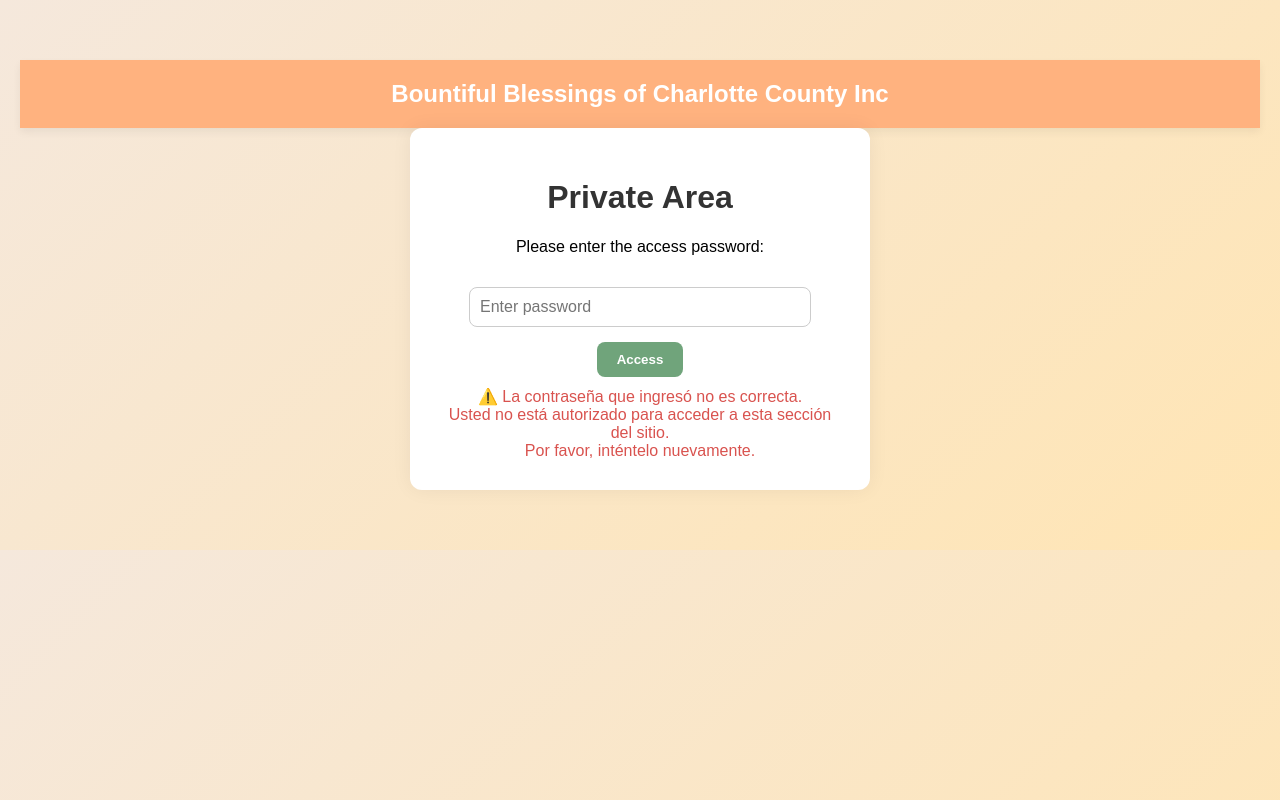
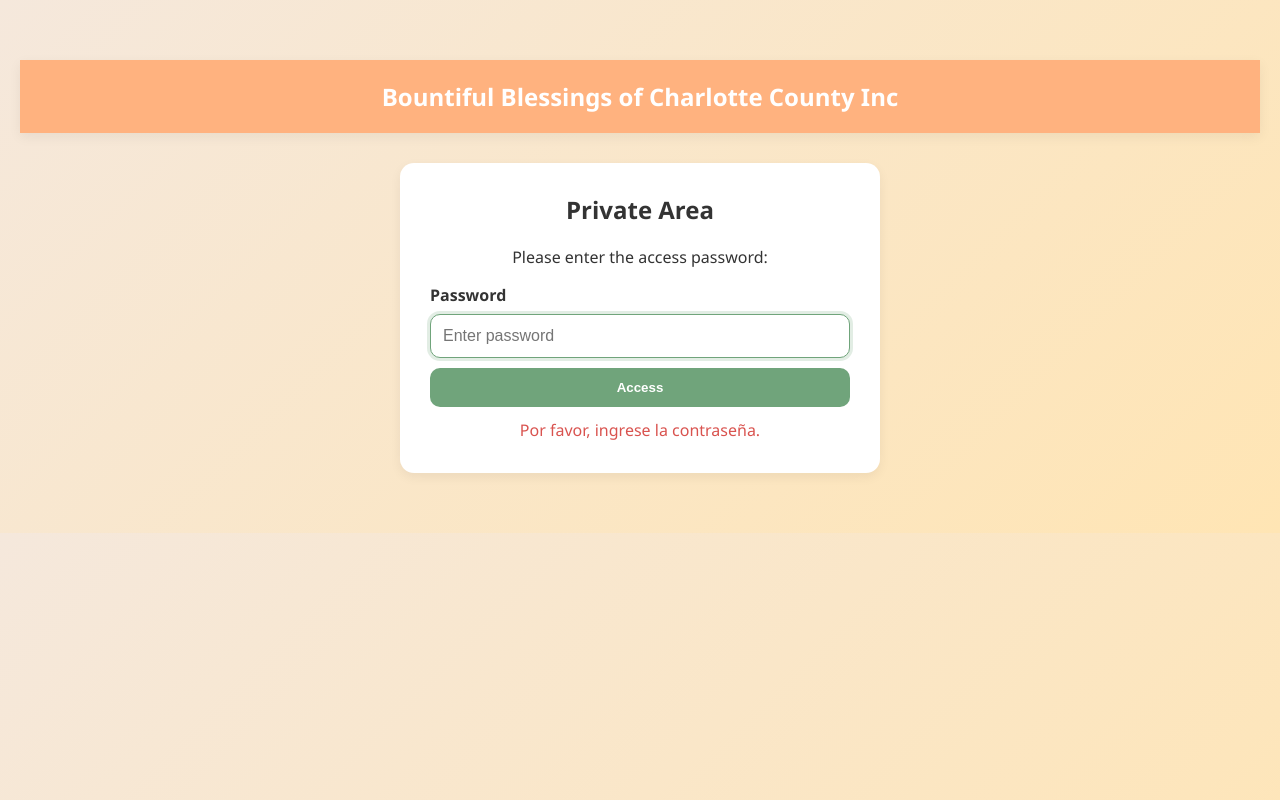
Before and after one commit to yesleyteijeira750/bountifulblessings, a plain HTML site: page index.html in a window 1280 px wide. Both pictures are taken after a click on the button "Access". Drawn offline with Linux system fonts and the light colour scheme.

Commit message:
Improve private access experience

```diff
--- a/index.html
+++ b/index.html
@@ -2,119 +2,216 @@
 <html lang="en">
 <head>
   <meta charset="UTF-8" />
-  <meta name="viewport" content="width=device-width, initial-scale=1.0"/>
+  <meta name="viewport" content="width=device-width, initial-scale=1.0" />
   <title>Bountiful Blessings - Private Access</title>
   <style>
+    :root {
+      --brand: #70a47b;
+      --brand-dark: #5a8866;
+      --surface: #fff7eb;
+      --background: linear-gradient(135deg, #f5e8dc 0%, #ffe5b4 100%);
+      --text: #333;
+      --error: #d9534f;
+      --shadow: 0 4px 12px rgba(0, 0, 0, 0.06);
+    }
+
+    * {
+      box-sizing: border-box;
+    }
+
     body {
-      font-family: Arial, sans-serif;
-      background: linear-gradient(135deg, #f5e8dc 0%, #ffe5b4 100%);
+      font-family: "Segoe UI", Arial, sans-serif;
+      background: var(--background);
+      color: var(--text);
       text-align: center;
       padding: 60px 20px;
       margin: 0;
     }
-    .box {
-      background: white;
-      padding: 30px;
-      max-width: 400px;
-      margin: auto;
-      border-radius: 12px;
-      box-shadow: 0 0 20px rgba(0,0,0,0.06);
-    }
-    h1 {
-      color: #333;
-    }
-    input[type="password"] {
-      padding: 10px;
-      width: 80%;
-      margin: 15px 0;
-      font-size: 1em;
-      border-radius: 8px;
-      border: 1px solid #ccc;
-    }
-    button {
-      background: #70a47b;
-      color: white;
-      padding: 10px 20px;
-      font-weight: bold;
-      border: none;
-      border-radius: 8px;
-      cursor: pointer;
-    }
-    button:hover {
-      background: #5a8866;
-    }
-    .error {
-      color: #d9534f;
-      margin-top: 10px;
-    }
-    .hidden-content {
-      display: none;
-    }
-    .presentation-container {
-      margin-top: 40px;
-      max-width: 960px;
-      margin-left: auto;
-      margin-right: auto;
-    }
-    .content-container {
-      background: #fff7eb;
-      padding: 20px;
-      margin-top: 30px;
-      border-radius: 16px;
-      box-shadow: 0 4px 12px rgba(0,0,0,0.05);
-    }
+
     header {
-      background: #FFB27F;
+      background: #ffb27f;
       padding: 20px 0;
       color: white;
       font-size: 1.5em;
       font-weight: bold;
-      box-shadow: 0 4px 8px rgba(0,0,0,0.06);
+      box-shadow: var(--shadow);
+      margin-bottom: 30px;
+    }
+
+    main {
+      display: flex;
+      flex-direction: column;
+      gap: 24px;
+      align-items: center;
+    }
+
+    .card {
+      background: white;
+      padding: 30px;
+      max-width: 480px;
+      width: 100%;
+      margin: auto;
+      border-radius: 14px;
+      box-shadow: var(--shadow);
+      text-align: center;
+    }
+
+    h1 {
+      color: var(--text);
+      margin-top: 0;
+    }
+
+    label {
+      display: block;
+      text-align: left;
+      font-weight: 600;
+      margin-bottom: 8px;
+    }
+
+    input[type="password"] {
+      padding: 12px;
+      width: 100%;
+      font-size: 1em;
+      border-radius: 10px;
+      border: 1px solid #ccc;
+      transition: border 0.2s ease, box-shadow 0.2s ease;
+    }
+
+    input[type="password"]:focus {
+      border-color: var(--brand);
+      outline: none;
+      box-shadow: 0 0 0 3px rgba(112, 164, 123, 0.2);
+    }
+
+    button {
+      background: var(--brand);
+      color: white;
+      padding: 12px 24px;
+      font-weight: bold;
+      border: none;
+      border-radius: 10px;
+      cursor: pointer;
+      transition: background 0.2s ease, transform 0.1s ease;
+      width: 100%;
+      margin-top: 10px;
+    }
+
+    button:hover {
+      background: var(--brand-dark);
+    }
+
+    button:active {
+      transform: translateY(1px);
+    }
+
+    .error {
+      color: var(--error);
+      margin-top: 12px;
+      min-height: 24px;
+    }
+
+    .hidden-content {
+      display: none;
+      width: 100%;
+      max-width: 980px;
+    }
+
+    .content-container {
+      background: var(--surface);
+      padding: 24px;
+      border-radius: 16px;
+      box-shadow: var(--shadow);
+    }
+
+    .presentation-container {
+      margin-top: 20px;
+      overflow: hidden;
+      border-radius: 12px;
+      box-shadow: var(--shadow);
+    }
+
+    iframe {
+      border: 0;
+      width: 100%;
+      height: 569px;
     }
   </style>
 </head>
 <body>
   <header>Bountiful Blessings of Charlotte County Inc</header>
 
-  <div class="box" id="login-box">
+  <main>
+    <section class="card" id="login-box" aria-label="Private access form">
       <h1>Private Area</h1>
       <p>Please enter the access password:</p>
-    <input type="password" id="password" placeholder="Enter password"/>
-    <br/>
-    <button onclick="checkPassword()">Access</button>
-    <div class="error" id="error-message"></div>
-  </div>
+      <label for="password">Password</label>
+      <input type="password" id="password" name="password" placeholder="Enter password" autocomplete="current-password" />
+      <button type="button" id="access-button">Access</button>
+      <div class="error" id="error-message" role="alert" aria-live="polite"></div>
+    </section>
 
-  <div class="hidden-content" id="private-content">
+    <section class="hidden-content" id="private-content" aria-label="Private content">
       <div class="content-container">
         <h2>Food Pantry Schedule</h2>
         <div class="presentation-container">
-        <iframe src="https://docs.google.com/presentation/d/e/2PACX-1vQUlsBjGyFOn6K5lJwZuCkgcBwhWLnIDj-kbprtEZa-1rpYw3MlgtN_uyqnGt1mEbcjEghY4JMJepQr/pubembed?start=true&loop=true&delayms=5000" frameborder="0" width="960" height="569" allowfullscreen="true" mozallowfullscreen="true" webkitallowfullscreen="true"></iframe>
+          <iframe
+            src="https://docs.google.com/presentation/d/e/2PACX-1vQUlsBjGyFOn6K5lJwZuCkgcBwhWLnIDj-kbprtEZa-1rpYw3MlgtN_uyqnGt1mEbcjEghY4JMJepQr/pubembed?start=true&loop=true&delayms=5000"
+            allowfullscreen
+            referrerpolicy="no-referrer"
+            loading="lazy"
+            title="Food Pantry Schedule"
+          ></iframe>
         </div>
       </div>
-  </div>
+    </section>
+  </main>
 
   <script>
     const CORRECT_PASSWORD = "Greendoor22";
+    const passwordField = document.getElementById("password");
+    const errorMessage = document.getElementById("error-message");
+    const loginBox = document.getElementById("login-box");
+    const privateContent = document.getElementById("private-content");
+    const accessButton = document.getElementById("access-button");
 
-    function checkPassword() {
-      const entered = document.getElementById('password').value;
-      const error = document.getElementById('error-message');
+    function showContent() {
+      loginBox.style.display = "none";
+      privateContent.style.display = "block";
+    }
+
+    function resetError() {
+      errorMessage.textContent = "";
+    }
+
+    function handleAccessAttempt() {
+      const entered = passwordField.value.trim();
+
+      if (!entered) {
+        errorMessage.textContent = "Por favor, ingrese la contraseña.";
+        passwordField.focus();
+        return;
+      }
 
       if (entered === CORRECT_PASSWORD) {
-        localStorage.setItem('privateAccess', 'true');
+        localStorage.setItem("privateAccess", "true");
+        resetError();
         showContent();
       } else {
-        error.innerHTML = "⚠️ La contraseña que ingresó no es correcta.<br>Usted no está autorizado para acceder a esta sección del sitio.<br>Por favor, inténtelo nuevamente.";
+        errorMessage.innerHTML =
+          "⚠️ La contraseña que ingresó no es correcta. <br>Usted no está autorizado para acceder a esta sección del sitio.<br>Por favor, inténtelo nuevamente.";
+        passwordField.focus();
+        passwordField.select();
       }
     }
 
-    function showContent() {
-      document.getElementById('login-box').style.display = 'none';
-      document.getElementById('private-content').style.display = 'block';
+    accessButton.addEventListener("click", handleAccessAttempt);
+    passwordField.addEventListener("keydown", (event) => {
+      if (event.key === "Enter") {
+        handleAccessAttempt();
       }
+    });
 
-    if (localStorage.getItem('privateAccess') === 'true') {
+    if (localStorage.getItem("privateAccess") === "true") {
       showContent();
     }
   </script>
```
Lines whose indentation alone changed are shown as unchanged.
